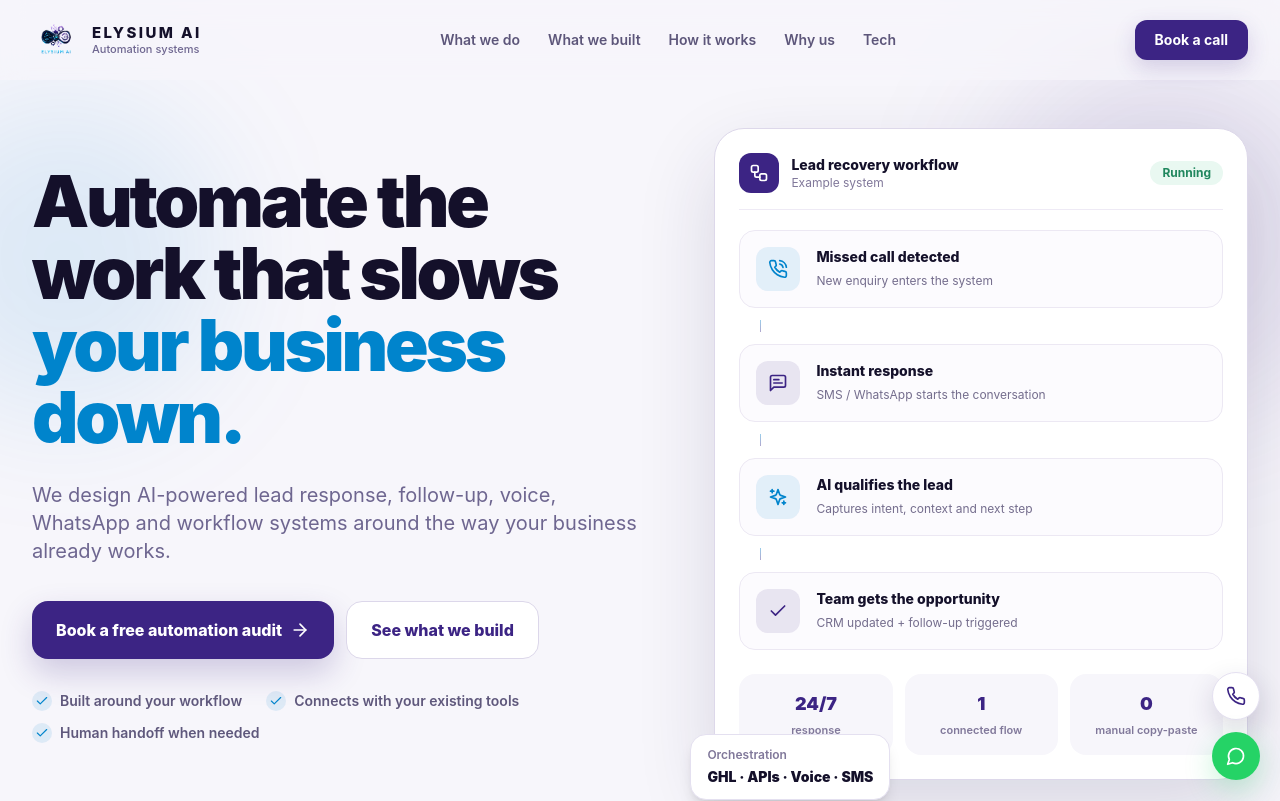
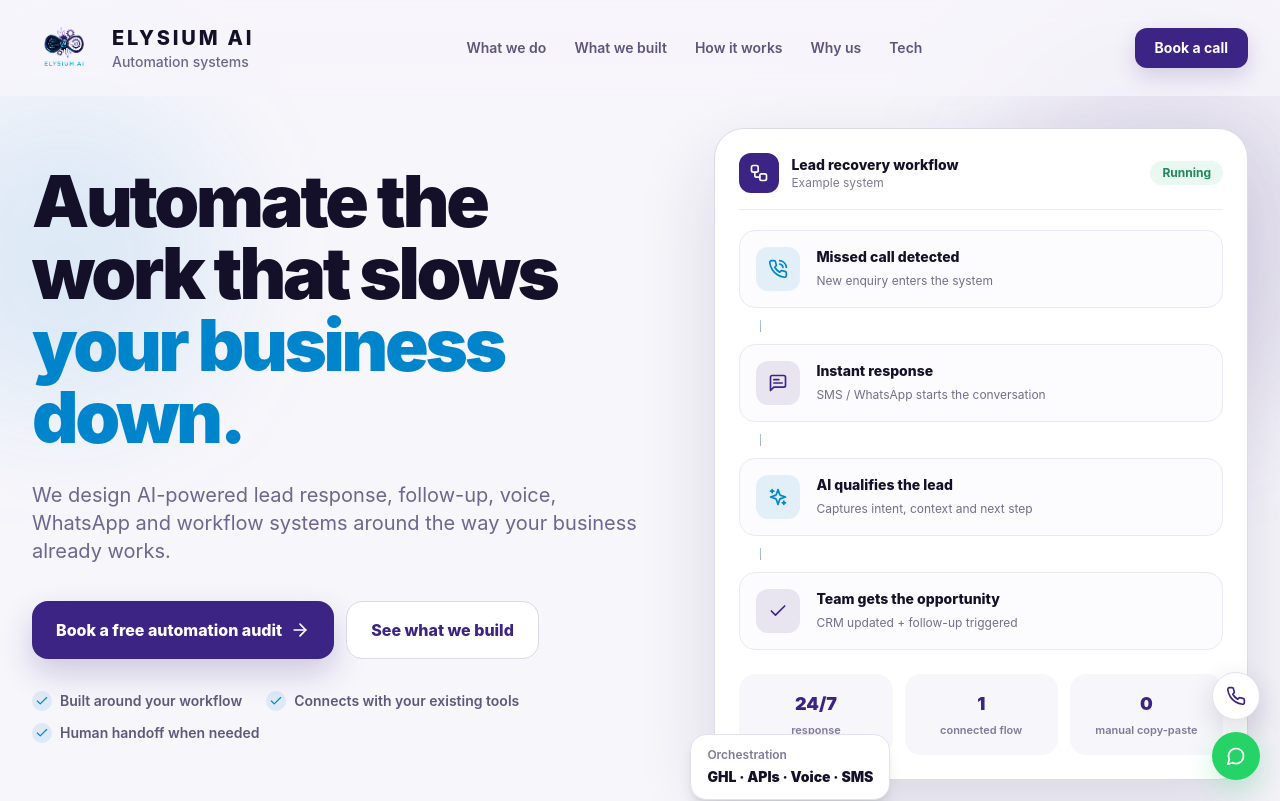
Before and after one commit to Yaggi-elysium/redddizzz-2, a React (Vite) app: page / in a window 1280 px wide. Shown: the top 801 px of the page. Built offline with nearby package versions, Linux system fonts and the light colour scheme.

Commit message:
Update Navbar styles and logo size

```diff
--- a/src/components/Navbar.tsx
+++ b/src/components/Navbar.tsx
@@ -23,12 +23,12 @@ export default function Navbar() {
 
   return (
     <nav className={`fixed inset-x-0 top-0 z-50 transition-all duration-300 ${scrolled ? 'bg-[#F7F6FB]/90 backdrop-blur-xl border-b border-[#E4E0F0] shadow-sm' : 'bg-[#F7F6FB]/70 backdrop-blur-md'}`}>
-      <div className="mx-auto flex h-20 max-w-7xl items-center justify-between px-5 sm:px-6 lg:px-8">
-        <a href="#top" className="flex items-center gap-3" aria-label="Elysium AI home">
-          <img src="/elysium_ai_logo.png" alt="Elysium AI" className="h-12 w-12 object-contain" />
+            <div className="mx-auto flex h-24 max-w-7xl items-center justify-between px-5 sm:px-6 lg:px-8">
+        <a href="#top" className="flex items-center gap-4" aria-label="Elysium AI home">
+          <img src="/elysium_ai_logo.png" alt="Elysium AI" className="h-16 w-16 object-contain" />
           <div className="leading-tight">
-            <div className="text-[15px] font-extrabold tracking-[0.16em] text-[#14102A]">ELYSIUM AI</div>
-            <div className="text-[11px] font-medium text-[#6E6690]">Automation systems</div>
+            <div className="text-xl font-extrabold tracking-[0.14em] text-[#14102A]">ELYSIUM AI</div>
+            <div className="text-sm font-medium text-[#6E6690]">Automation systems</div>
           </div>
         </a>
 
```
